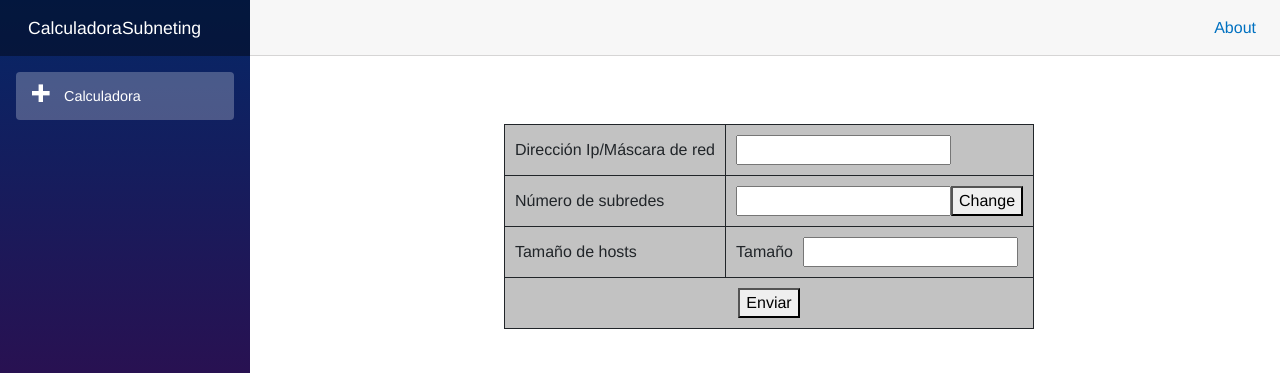
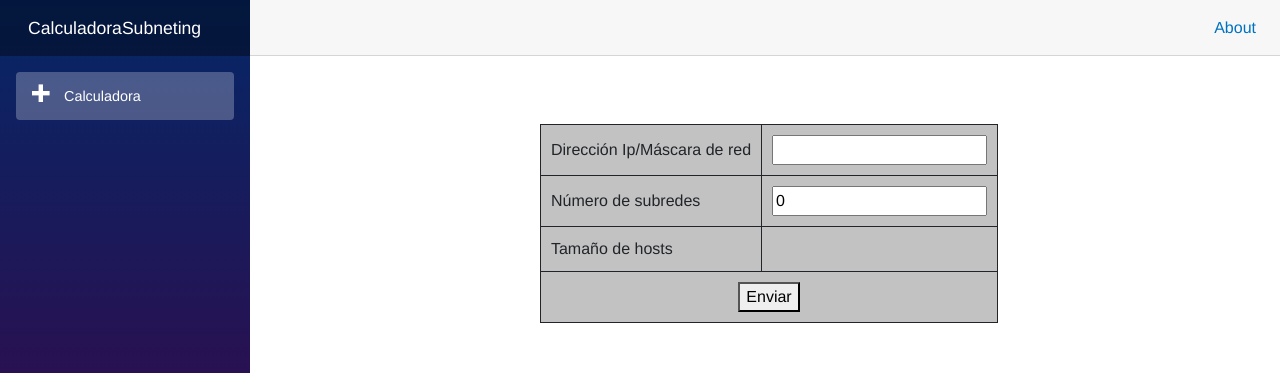
Before and after one commit to OliverWalters/CalculadoraSubneting, an ASP.NET Core app: page / in a window 1280 px wide. Shown: the top 373 px of the page. Run offline with ASP.NET Core 8, Linux system fonts and the light colour scheme; style sheets or scripts are compiled from the project's sources.

Commit message:
primer bucle informacion

```diff
--- a/CalculadoraSubneting/Pages/Index.razor
+++ b/CalculadoraSubneting/Pages/Index.razor
@@ -12,11 +12,15 @@
 			</tr>
 			<tr>
 				<td>Número de subredes</td>
-				<td><input type="text"><button>Change</button></td>
+				<td><input @bind="subredes"><!--<button>Change</button>--></td>
 			</tr>
 			<tr>
 				<td>Tamaño de hosts</td>
-				<td><!--<label>Nombre</label><input id="inputName" type="text">--><label>Tamaño</label><input id="inputSize" type="text"></td>
+				<td>
+				@for(int i =0; i < subredes;i++){
+					<label>Nombre</label><input id="inputName" type="text"><label>Tamaño</label><input id="inputSize" type="text"><br>
+				}
+				</td>
 			</tr>
 			<tr>
 				<td class="submit"colspan="2">
@@ -48,3 +52,10 @@
 			</tbody>
 
 		</table>
+
+@code{
+	public string ip;
+	public int subredes;
+	public int hosts;
+
+}
```
